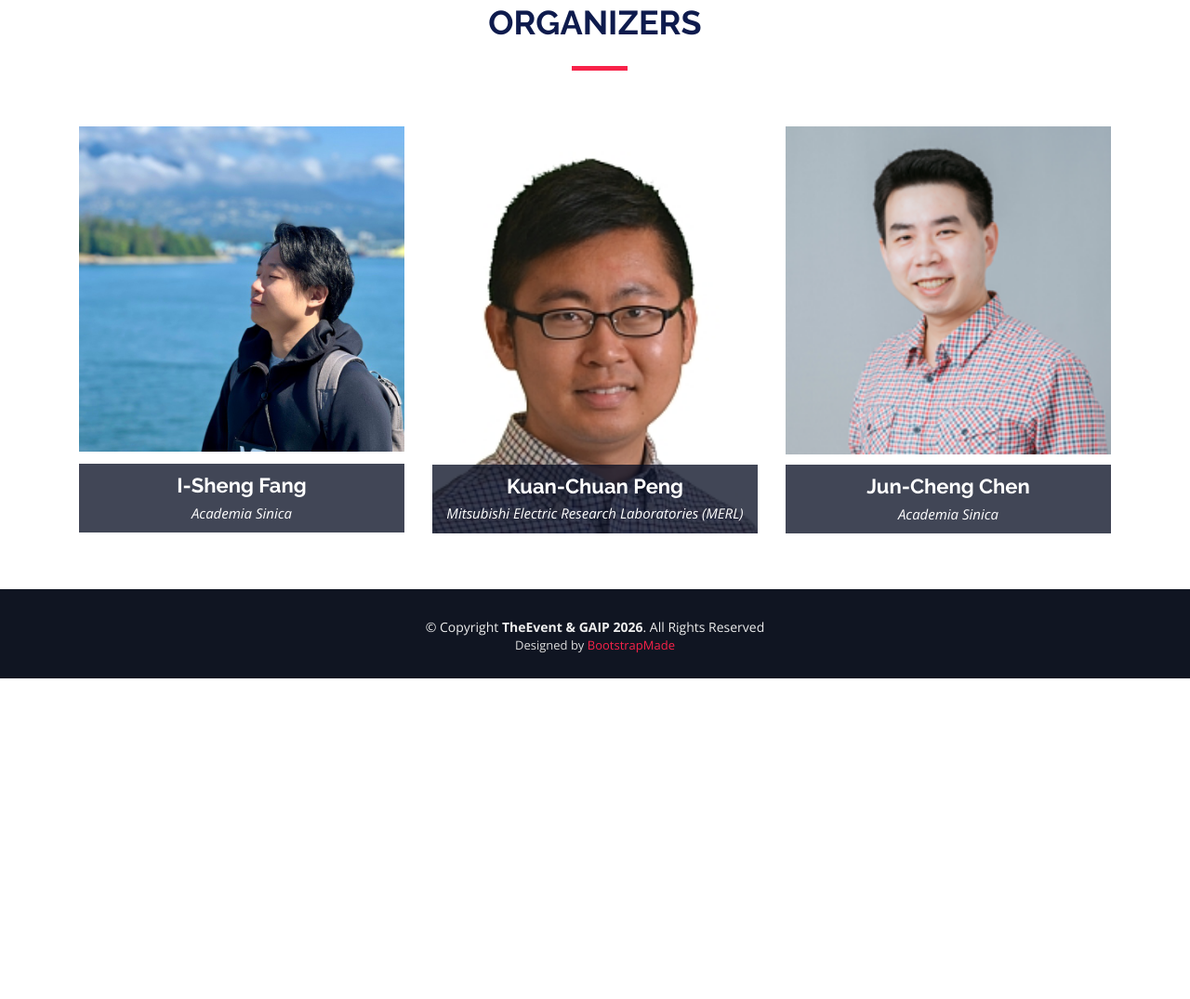
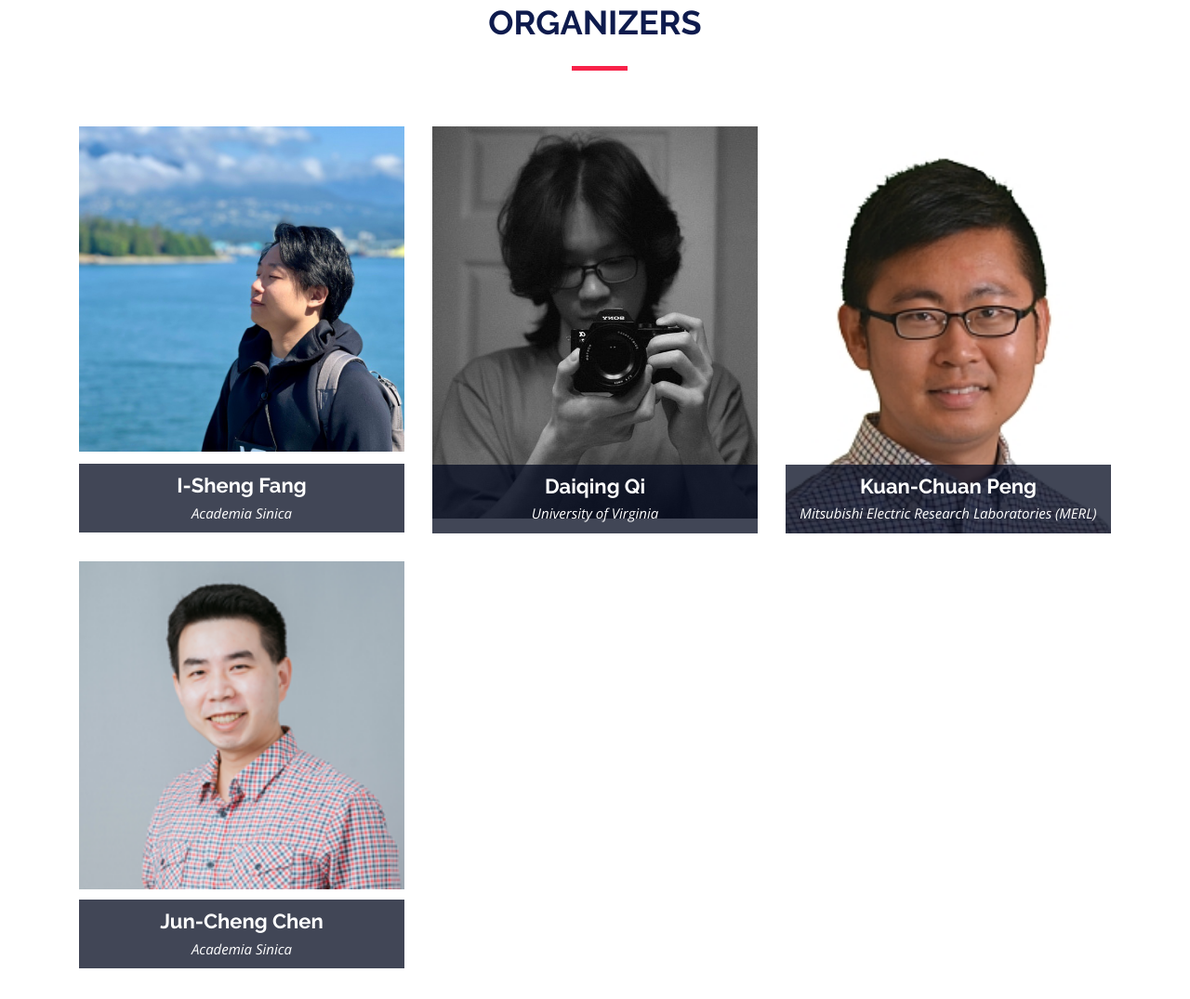
Before and after one commit to gaipw/gaipw.github.io, a plain HTML site: page wacv26/index.html in a window 1280 px wide. Shown: the part 2695-3770 px from the top of the page at 93% size. Before the commit the page ends 3425 px from the top, so only its background shows below. Drawn offline with nearby package versions, Linux system fonts and the light colour scheme.

Commit message:
Update index.html

```diff
--- a/wacv26/index.html
+++ b/wacv26/index.html
@@ -1587,6 +1587,22 @@
 
 		  <div class="col-lg-4 col-md-6">
             <div class="speaker">
+              <a href="https://daiqing-qi.github.io/me/index.html"><img src="img/organizers/Daiqing_Qi.jpg" alt="Daiqing Qi" class="img-fluid" style="width:100%;padding-bottom: 16px"></a>
+              <div class="details">
+                <h3><a href="https://daiqing-qi.github.io/me/index.html">Daiqing Qi</a></h3>
+                <p>University of Virginia</p>
+                <div class="social">
+                  <a href="https://x.com/daiqing_qi"><i class="fa fa-twitter"></i></a>
+                  <!-- <a href=""><i class="fa fa-facebook"></i></a> -->
+                  <!-- <a href=""><i class="fa fa-google-plus"></i></a> -->
+                  <a href="https://www.linkedin.com/in/daiqing-qi/" target="_blank" rel="noopener noreferrer"><i class="fa fa-linkedin"></i></a>
+                </div>
+              </div>
+            </div>
+          </div>
+
+		  <div class="col-lg-4 col-md-6">
+            <div class="speaker">
               <a href="https://www.merl.com/people/kpeng"><img src="img/organizers/Kuan-Chuan_Peng.jpg" alt="Kuan-Chuan Peng" class="img-fluid" style="width:100%"></a>
               <div class="details">
                 <h3><a href="https://www.merl.com/people/kpeng">Kuan-Chuan Peng</a></h3>
```
